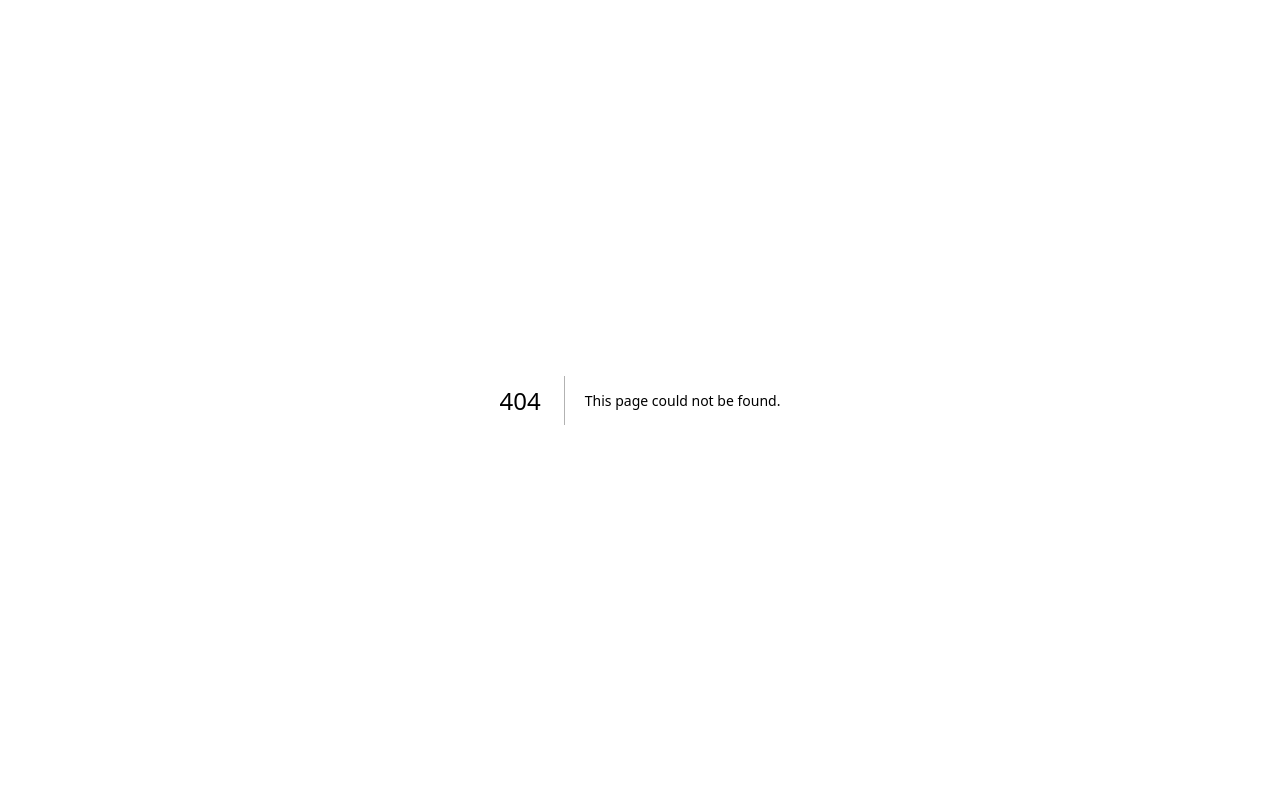
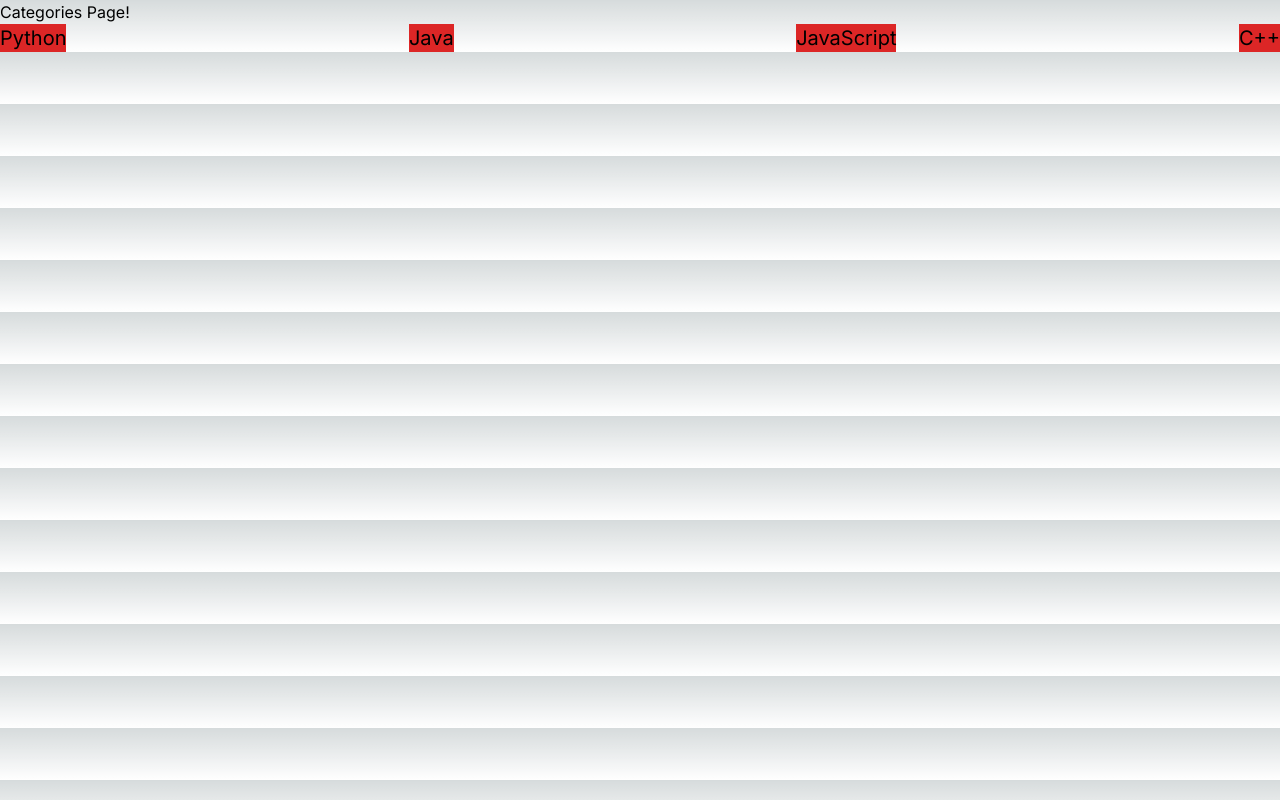
Before and after one commit to ddthompson01/codecast, a Next.js app in the folder code-cast-project/: page /categories in a window 1280 px wide. Before the commit this address had no page. Built offline with nearby package versions, Linux system fonts and the light colour scheme.

Commit message:
Added folders/routes to our project and installed prisma & connected it to PlanetScale DB

```diff
--- /dev/null
+++ b/code-cast-project/app/(browse)/(home)/page.js
@@ -0,0 +1,18 @@
+import Button from "../_components/button/page";
+import { SignedIn, SignedOut, UserButton } from "@clerk/nextjs";
+
+export default function Home() {
+  return (
+    <div>
+      <div className="flex justify-between items-center">
+        You are signed in!
+        <div>
+          <UserButton/>
+        </div>
+      </div>
+      <div>
+        <Button href="/categories/">Categories</Button>
+      </div>
+    </div>
+  );
+}
--- /dev/null
+++ b/code-cast-project/app/(browse)/_components/button/page.js
@@ -0,0 +1,18 @@
+/* This is an example of a component
+ that we could store here use elsewhere
+ */
+
+
+import Link from "next/link"  // This is used to navigate us to another page by referencing href link
+
+
+export default function Button({href, children}) {
+    return (
+        <Link href={href}>
+            <button className="bg-red-600 text-xl">
+                {children}
+            </button>
+        </Link>
+
+    )
+}
--- /dev/null
+++ b/code-cast-project/app/(browse)/categories/c-plus-plus/page.js
@@ -0,0 +1,7 @@
+export default function CPlusPlusPage() {
+    return (
+        <div>
+            C++ Page!
+        </div>
+    )
+}
--- /dev/null
+++ b/code-cast-project/app/(browse)/categories/java/page.js
@@ -0,0 +1,7 @@
+export default function JavaPage() {
+    return (
+        <div>
+            Java Page!
+        </div>
+    )
+}
--- /dev/null
+++ b/code-cast-project/app/(browse)/categories/javascript/page.js
@@ -0,0 +1,7 @@
+export default function JavaScriptPage() {
+    return (
+        <div>
+            JavaScript Page!
+        </div>
+    )
+}
--- /dev/null
+++ b/code-cast-project/app/(browse)/categories/page.js
@@ -0,0 +1,17 @@
+import Button from "../_components/button/page";
+
+export default function CategoriesPage() {
+    return (
+        <div>
+            <div>
+                Categories Page!
+            </div>
+            <div className="flex items-center justify-between">
+                <Button href="/categories/python">Python</Button>
+                <Button href="/categories/java">Java</Button>
+                <Button href="/categories/javascript">JavaScript</Button>
+                <Button href="/categories/c-plus-plus">C++</Button>
+            </div>
+        </div>
+    )
+}
--- /dev/null
+++ b/code-cast-project/app/(browse)/categories/python/page.js
@@ -0,0 +1,7 @@
+export default function PythonPage() {
+    return (
+        <div>
+            Python Page!
+        </div>
+    )
+}
--- a/code-cast-project/app/page.js
+++ /dev/null
@@ -1,5 +0,0 @@
-export default function Home() {
-  return (
-   <p>Only authenticated users can see this</p>
-  );
-}
--- a/code-cast-project/package.json
+++ b/code-cast-project/package.json
@@ -10,6 +10,7 @@
   },
   "dependencies": {
     "@clerk/nextjs": "^4.29.5",
+    "@prisma/client": "^5.9.1",
     "next": "14.1.0",
     "react": "^18",
     "react-dom": "^18"
@@ -19,6 +20,7 @@
     "eslint": "^8",
     "eslint-config-next": "14.1.0",
     "postcss": "^8",
+    "prisma": "^5.9.1",
     "tailwindcss": "^3.3.0"
   }
 }
```
Also changed, not shown: code-cast-project/lib/db.js (added, +11 -0 lines), code-cast-project/middleware.js (renamed from code-cast-project/middleware.ts), 2 other files (tests, documents, lock files or other folders).
